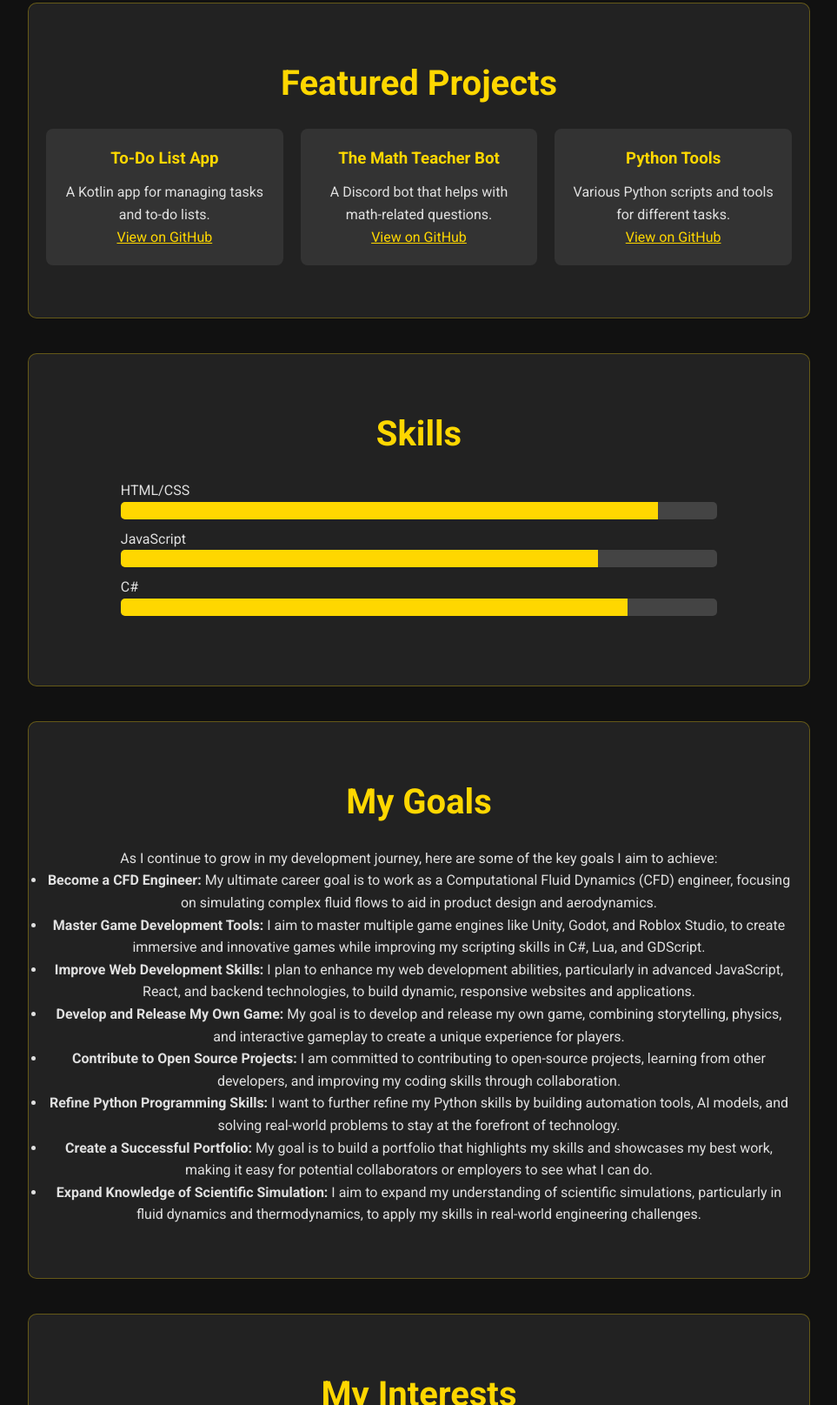
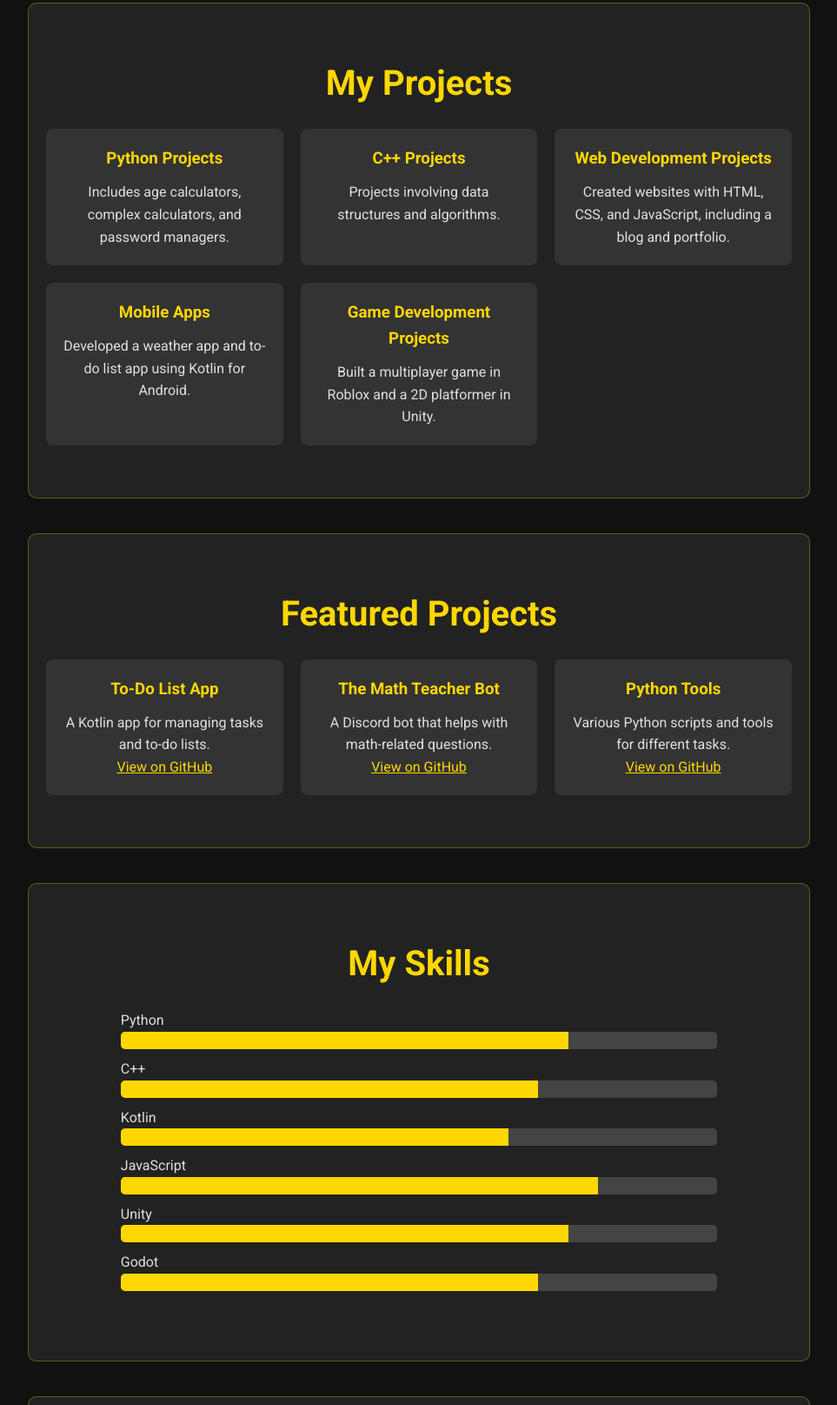
Before and after one commit to mustafaC0der/Introduction, a plain HTML site: page index.html in a window 1280 px wide. Shown: the part 1185-2800 px from the top of the page at 87% size, without its empty margins (158-1121 px from the left). Drawn offline with Linux system fonts and the light colour scheme.

Commit message:
Update index.html

```diff
--- a/index.html
+++ b/index.html
@@ -4,7 +4,7 @@
     <meta charset="UTF-8">
     <meta name="viewport" content="width=device-width, initial-scale=1.0">
     <link href="https://fonts.googleapis.com/css2?family=Roboto:wght@400;700&display=swap" rel="stylesheet">
-    <title>Mustafa Shakeel | Developer</title>
+    <title>Mustafa Shakeel</title>
     <style>
         /* Global Reset */
         * {
@@ -155,13 +155,6 @@
         .social-links a:hover {
             color: #ffd700;
         }
-
-        /* Gallery */
-        .projects-grid img {
-            width: 100%;
-            height: auto;
-            border-radius: 8px;
-        }
     </style>
 </head>
 <body>
@@ -178,7 +171,6 @@
             <ul>
                 <li><a href="#about">About</a></li>
                 <li><a href="#projects">Projects</a></li>
-                <li><a href="#gallery">Gallery</a></li>
                 <li><a href="#featured-projects">Featured Projects</a></li>
                 <li><a href="#skills">Skills</a></li>
                 <li><a href="#goals">Goals</a></li>
@@ -188,7 +180,6 @@
     </header>
 
     <main>
-        <!-- About Section -->
         <section id="about" class="section">
             <h2>About Me</h2>
             <p>
@@ -201,7 +192,32 @@
             </p>
         </section>
 
-        <!-- Featured Projects Section -->
+        <section id="projects" class="section">
+            <h2>My Projects</h2>
+            <div class="projects-grid">
+                <div class="project">
+                    <h3>Python Projects</h3>
+                    <p>Includes age calculators, complex calculators, and password managers.</p>
+                </div>
+                <div class="project">
+                    <h3>C++ Projects</h3>
+                    <p>Projects involving data structures and algorithms.</p>
+                </div>
+                <div class="project">
+                    <h3>Web Development Projects</h3>
+                    <p>Created websites with HTML, CSS, and JavaScript, including a blog and portfolio.</p>
+                </div>
+                <div class="project">
+                    <h3>Mobile Apps</h3>
+                    <p>Developed a weather app and to-do list app using Kotlin for Android.</p>
+                </div>
+                <div class="project">
+                    <h3>Game Development Projects</h3>
+                    <p>Built a multiplayer game in Roblox and a 2D platformer in Unity.</p>
+                </div>
+            </div>
+        </section>
+
         <section id="featured-projects" class="section">
             <h2>Featured Projects</h2>
             <div class="projects-grid">
@@ -223,66 +239,71 @@
             </div>
         </section>
 
-        <!-- Skills Section -->
         <section id="skills" class="section">
-            <h2>Skills</h2>
+            <h2>My Skills</h2>
             <div class="skills">
                 <div class="skill">
-                    <p>HTML/CSS</p>
+                    <span>Python</span>
                     <div class="progress">
-                        <div class="progress-bar" style="width: 90%"></div>
+                        <div class="progress-bar" style="width: 75%;"></div>
                     </div>
                 </div>
                 <div class="skill">
-                    <p>JavaScript</p>
+                    <span>C++</span>
                     <div class="progress">
-                        <div class="progress-bar" style="width: 80%"></div>
+                        <div class="progress-bar" style="width: 70%;"></div>
                     </div>
                 </div>
                 <div class="skill">
-                    <p>C#</p>
+                    <span>Kotlin</span>
                     <div class="progress">
-                        <div class="progress-bar" style="width: 85%"></div>
+                        <div class="progress-bar" style="width: 65%;"></div>
+                    </div>
+                </div>
+                <div class="skill">
+                    <span>JavaScript</span>
+                    <div class="progress">
+                        <div class="progress-bar" style="width: 80%;"></div>
+                    </div>
+                </div>
+                <div class="skill">
+                    <span>Unity</span>
+                    <div class="progress">
+                        <div class="progress-bar" style="width: 75%;"></div>
+                    </div>
+                </div>
+                <div class="skill">
+                    <span>Godot</span>
+                    <div class="progress">
+                        <div class="progress-bar" style="width: 70%;"></div>
                     </div>
                 </div>
             </div>
         </section>
 
-        <!-- Goals Section -->
         <section id="goals" class="section">
             <h2>My Goals</h2>
-    <p>As I continue to grow in my development journey, here are some of the key goals I aim to achieve:</p>
+            <p>
+                As I continue to learn and grow in my programming skills, my primary goals include:
                 <ul>
-        <li><strong>Become a CFD Engineer:</strong> My ultimate career goal is to work as a Computational Fluid Dynamics (CFD) engineer, focusing on simulating complex fluid flows to aid in product design and aerodynamics.</li>
-        <li><strong>Master Game Development Tools:</strong> I aim to master multiple game engines like Unity, Godot, and Roblox Studio, to create immersive and innovative games while improving my scripting skills in C#, Lua, and GDScript.</li>
-        <li><strong>Improve Web Development Skills:</strong> I plan to enhance my web development abilities, particularly in advanced JavaScript, React, and backend technologies, to build dynamic, responsive websites and applications.</li>
-        <li><strong>Develop and Release My Own Game:</strong> My goal is to develop and release my own game, combining storytelling, physics, and interactive gameplay to create a unique experience for players.</li>
-        <li><strong>Contribute to Open Source Projects:</strong> I am committed to contributing to open-source projects, learning from other developers, and improving my coding skills through collaboration.</li>
-        <li><strong>Refine Python Programming Skills:</strong> I want to further refine my Python skills by building automation tools, AI models, and solving real-world problems to stay at the forefront of technology.</li>
-        <li><strong>Create a Successful Portfolio:</strong> My goal is to build a portfolio that highlights my skills and showcases my best work, making it easy for potential collaborators or employers to see what I can do.</li>
-        <li><strong>Expand Knowledge of Scientific Simulation:</strong> I aim to expand my understanding of scientific simulations, particularly in fluid dynamics and thermodynamics, to apply my skills in real-world engineering challenges.</li>
+                    <li>Becoming a CFD Engineer.</li>
+                    <li>Building a successful career in game development.</li>
+                    <li>Contributing to open-source projects.</li>
+                    <li>Creating innovative software solutions.</li>
                 </ul>
+            </p>
         </section>
 
-
-        <!-- Interests Section -->
         <section id="interests" class="section">
             <h2>My Interests</h2>
-    <p>Beyond programming and development, I have a deep passion for a variety of subjects that inspire my work and personal growth:</p>
-    <ul>
-        <li><strong>Physics:</strong> I have a strong interest in physics, particularly in the areas of fluid dynamics, thermodynamics, and the study of forces and motion. This interest is what motivates me to pursue a career in CFD engineering.</li>
-        <li><strong>Chemistry:</strong> My curiosity about the chemical processes and reactions that occur in nature drives my interest in scientific simulations and their applications in real-world scenarios, especially in engineering and material science.</li>
-        <li><strong>Automation Projects:</strong> I am fascinated by automation and enjoy creating projects that make tasks easier and more efficient. I am always looking for new ways to automate repetitive processes through coding.</li>
-        <li><strong>Learning New Programming Languages:</strong> I love exploring new programming languages and technologies. Learning different languages not only broadens my knowledge but also allows me to approach problems from multiple perspectives.</li>
-        <li><strong>Technological Advancements:</strong> I am excited about emerging technologies and trends such as AI, machine learning, and quantum computing. Staying up to date with these developments helps me understand how they can impact my projects and the world around us.</li>
-    </ul>
+            <p>
+                I have a keen interest in physics and chemistry, as well as automation projects in coding. I enjoy learning new programming languages and exploring the latest technologies.
+            </p>
         </section>
-
     </main>
 
-    <!-- Footer -->
     <footer>
-        <p>&copy; 2024 Mustafa Shakeel. All rights reserved.</p>
+        <p>&copy; 2024 Mustafa Shakeel</p>
     </footer>
 </body>
 </html>
```
Lines whose indentation alone changed are shown as unchanged.
